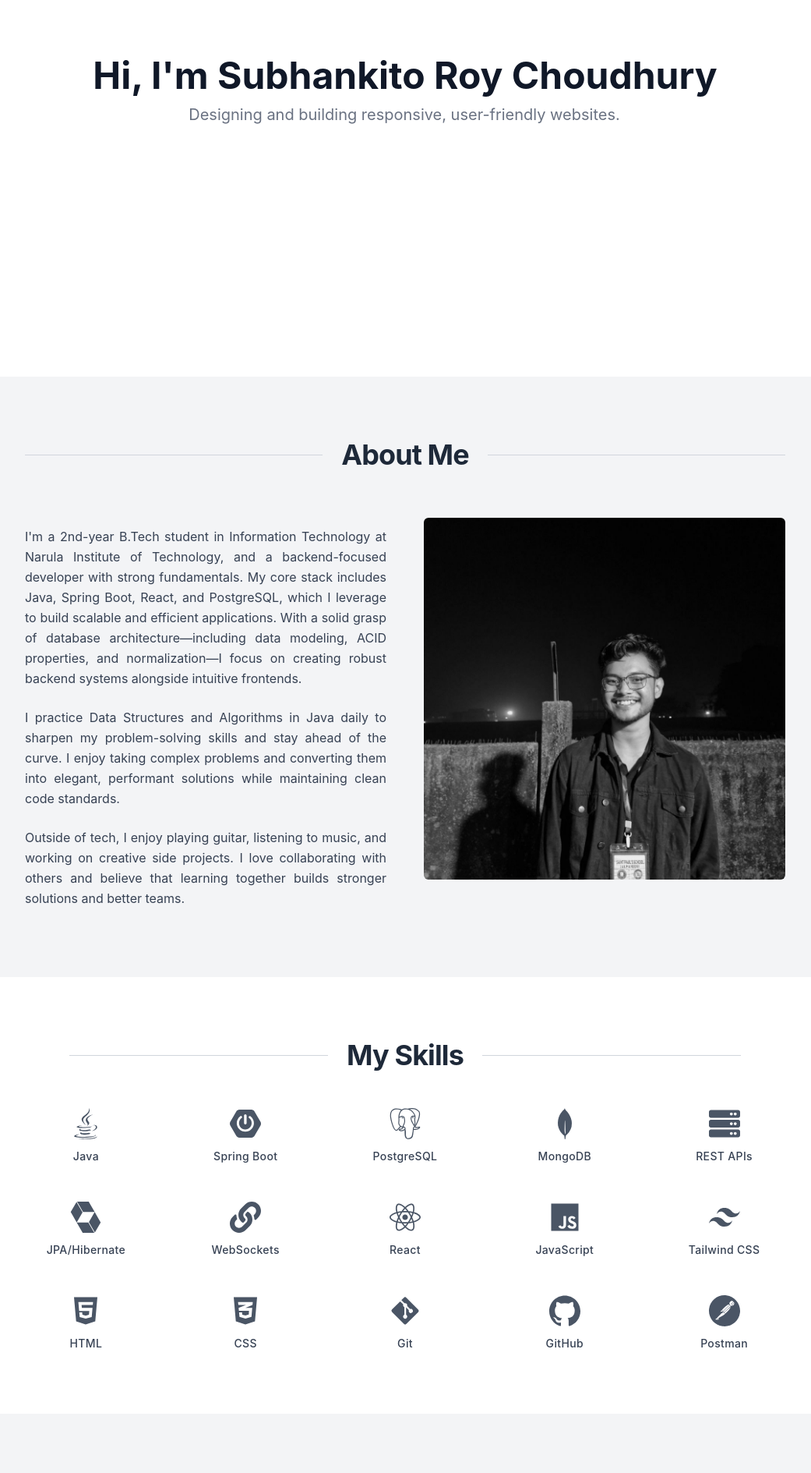
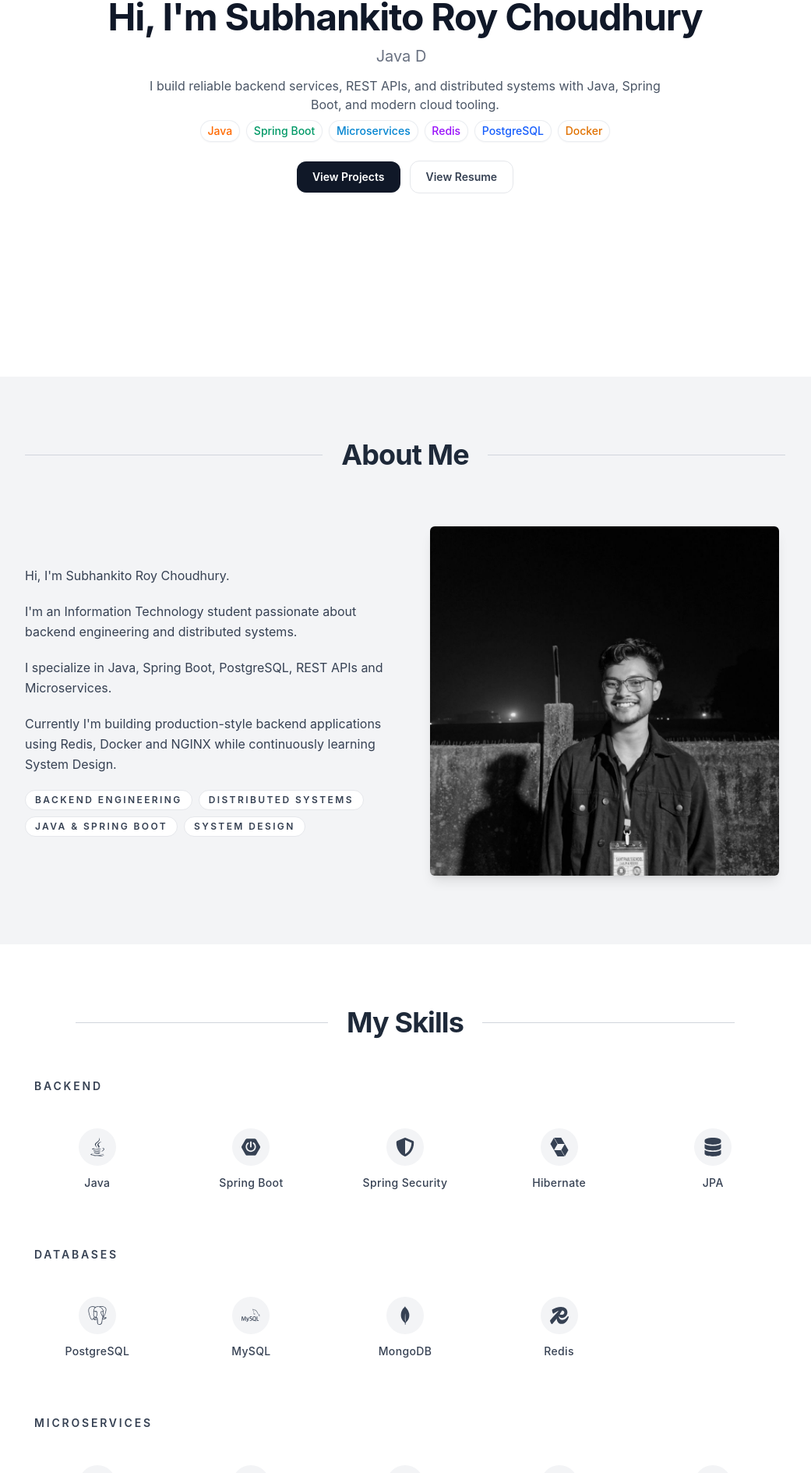
Before and after one commit to Adey1400/Porfolio, a React (Vite) app: page / in a window 1280 px wide. Shown: the part 317-2206 px from the top of the page at 78% size, without its empty margins (120-1161 px from the left). Built offline with nearby package versions, Linux system fonts and the light colour scheme.

Commit message:
updated portfolio

```diff
--- a/src/App.css
+++ b/src/App.css
@@ -2,27 +2,54 @@ html, body {
   margin: 0;
   padding: 0;
   width: 100%;
-  overflow-x: hidden; /* optional but helpful */
-   scroll-behavior: smooth;
-}
-@keyframes typing {
-  from { width: 0 }
-  to { width: 100% }
+  overflow-x: hidden;
+  scroll-behavior: smooth;
 }
 
-@keyframes blink-caret {
-  0%, 100% { border-color: transparent }
-  50% { border-color: white }
+html {
+  scroll-padding-top: 5rem;
 }
 
-.typewriter-text {
-  overflow: hidden;
+::selection {
+  background: rgba(59, 130, 246, 0.2);
+  color: inherit;
+}
+
+img {
+  display: block;
+}
+@keyframes blink-caret {
+  0%, 100% { opacity: 0 }
+  50% { opacity: 1 }
+}
+
+.typing-line {
+  display: inline-block;
   white-space: nowrap;
-  width: 0;
-  border-right: 2px solid white;
   text-align: center;
-  margin: 0 auto; /* Center the growing block */
-  animation:
-    typing 4s steps(50, end) forwards, /* ⬅ slower & smoother */
-    blink-caret 0.75s step-end infinite;
 }
+
+.typing-cursor {
+  display: inline-block;
+  width: 0.6ch;
+  margin-left: 0.15rem;
+  border-right: 2px solid currentColor;
+  animation: blink-caret 0.8s step-end infinite;
+  opacity: 1;
+}
+
+.tech-pill {
+  display: inline-flex;
+  align-items: center;
+  justify-content: center;
+  padding: 0.2rem 0.55rem;
+  border-radius: 9999px;
+  background: rgba(255, 255, 255, 0.7);
+  border: 1px solid rgba(148, 163, 184, 0.2);
+  box-shadow: 0 1px 2px rgba(15, 23, 42, 0.04);
+}
+
+.dark .tech-pill {
+  background: rgba(15, 23, 42, 0.45);
+  border-color: rgba(148, 163, 184, 0.18);
+}
--- a/src/components/Home.jsx
+++ b/src/components/Home.jsx
@@ -1,13 +1,72 @@
-import React from 'react';
+import React, { useEffect, useState } from 'react';
+import Resume from '../assets/Resume .pdf';
 
 function Home() {
+  const phrases = ['Backend Developer', 'Java Developer', 'Spring Boot Developer', 'Microservices Enthusiast'];
+  const [currentText, setCurrentText] = useState('');
+  const [currentPhraseIndex, setCurrentPhraseIndex] = useState(0);
+  const [isDeleting, setIsDeleting] = useState(false);
+
+  useEffect(() => {
+    const currentPhrase = phrases[currentPhraseIndex];
+    const typingSpeed = isDeleting ? 55 : 85;
+    const pauseDuration = 1200;
+
+    const timeout = setTimeout(() => {
+      if (!isDeleting) {
+        if (currentText.length < currentPhrase.length) {
+          setCurrentText(currentPhrase.slice(0, currentText.length + 1));
+        } else {
+          setTimeout(() => setIsDeleting(true), pauseDuration);
+        }
+      } else if (currentText.length > 0) {
+        setCurrentText(currentPhrase.slice(0, currentText.length - 1));
+      } else {
+        setIsDeleting(false);
+        setCurrentPhraseIndex((prev) => (prev + 1) % phrases.length);
+      }
+    }, typingSpeed);
+
+    return () => clearTimeout(timeout);
+  }, [currentText, currentPhraseIndex, isDeleting, phrases]);
+
   return (
     <div className="w-full h-[60vh] sm:h-[70vh] md:h-[90vh] flex flex-col items-center justify-center px-4 text-center transition-colors duration-300">
-      <div className="text-2xl sm:text-3xl md:text-4xl lg:text-5xl font-bold text-gray-900 dark:text-white">
+      <div className="text-2xl sm:text-3xl md:text-4xl lg:text-5xl font-bold tracking-tight text-gray-900 dark:text-white">
         Hi, I'm Subhankito Roy Choudhury
       </div>
-      <div className="py-3 text-sm sm:text-base md:text-lg lg:text-xl typewriter-text text-gray-500 dark:text-gray-400">
-        Designing and building responsive, user-friendly websites.
+      <div className="py-3 text-sm sm:text-base md:text-lg lg:text-xl min-h-[1.6em] text-gray-500 dark:text-gray-400">
+        <span className="typing-line">
+          <span>{currentText}</span>
+          <span className="typing-cursor" />
+        </span>
+      </div>
+      <p className="max-w-2xl text-sm sm:text-base text-gray-600 dark:text-gray-400">
+        I build reliable backend services, REST APIs, and distributed systems with Java, Spring Boot, and modern cloud tooling.
+      </p>
+      <div className="mt-2 flex flex-wrap items-center justify-center gap-2 text-[11px] sm:text-xs md:text-sm font-medium">
+        <span className="tech-pill text-orange-500 dark:text-orange-400">Java</span>
+        <span className="tech-pill text-emerald-600 dark:text-emerald-400">Spring Boot</span>
+        <span className="tech-pill text-sky-600 dark:text-sky-400">Microservices</span>
+        <span className="tech-pill text-purple-600 dark:text-purple-400">Redis</span>
+        <span className="tech-pill text-blue-600 dark:text-blue-400">PostgreSQL</span>
+        <span className="tech-pill text-amber-600 dark:text-amber-400">Docker</span>
+      </div>
+      <div className="mt-6 flex flex-wrap items-center justify-center gap-3">
+        <a
+          href="#projects"
+          className="rounded-xl bg-gray-900 px-5 py-2.5 text-sm font-semibold text-white transition-all duration-300 hover:bg-blue-600 focus-visible:outline-none focus-visible:ring-2 focus-visible:ring-blue-500 dark:bg-white dark:text-gray-900 dark:hover:bg-blue-400"
+        >
+          View Projects
+        </a>
+        <a
+          href={Resume}
+          target="_blank"
+          rel="noopener noreferrer"
+          className="rounded-xl border border-gray-200 px-5 py-2.5 text-sm font-semibold text-gray-700 transition-all duration-300 hover:bg-gray-100 focus-visible:outline-none focus-visible:ring-2 focus-visible:ring-blue-500 dark:border-gray-800 dark:text-gray-200 dark:hover:bg-gray-900"
+        >
+          View Resume
+        </a>
       </div>
     </div>
   );
--- a/src/components/about.jsx
+++ b/src/components/about.jsx
@@ -34,26 +34,38 @@ const About = () => {
       </div>
 
       {/* Content Section */}
-      <div className="flex flex-col-reverse md:flex-row w-11/12 max-w-5xl mx-auto my-8 gap-8 md:gap-12 px-4 sm:px-6">
+      <div className="flex flex-col-reverse md:flex-row w-11/12 max-w-5xl mx-auto my-8 gap-8 md:gap-12 px-4 sm:px-6 items-center">
         {/* Text block */}
-        <div className="md:w-1/2 space-y-6 text-justify text-sm sm:text-base leading-relaxed text-gray-700 dark:text-gray-300">
+        <div className="md:w-1/2 space-y-5 text-left text-sm sm:text-base leading-relaxed text-gray-700 dark:text-gray-300">
           <p className="fade-in opacity-0 translate-y-6 transition-all duration-700">
-            I'm a 2nd-year B.Tech student in Information Technology at Narula Institute of Technology, and a backend-focused developer with strong fundamentals. My core stack includes Java, Spring Boot, React, and PostgreSQL, which I leverage to build scalable and efficient applications. With a solid grasp of database architecture—including data modeling, ACID properties, and normalization—I focus on creating robust backend systems alongside intuitive frontends.
+            Hi, I'm Subhankito Roy Choudhury.
           </p>
 
           <p className="fade-in opacity-0 translate-y-6 transition-all duration-700 delay-100">
-            I practice Data Structures and Algorithms in Java daily to sharpen my problem-solving skills and stay ahead of the curve. I enjoy taking complex problems and converting them into elegant, performant solutions while maintaining clean code standards.
+            I'm an Information Technology student passionate about backend engineering and distributed systems.
           </p>
 
           <p className="fade-in opacity-0 translate-y-6 transition-all duration-700 delay-200">
-            Outside of tech, I enjoy playing guitar, listening to music, and working on creative side projects. I love collaborating with others and believe that learning together builds stronger solutions and better teams.
+            I specialize in Java, Spring Boot, PostgreSQL, REST APIs and Microservices.
           </p>
+
+          <p className="fade-in opacity-0 translate-y-6 transition-all duration-700 delay-300">
+            Currently I'm building production-style backend applications using Redis, Docker and NGINX while continuously learning System Design.
+          </p>
+
+          <div className="fade-in flex flex-wrap gap-2 opacity-0 translate-y-6 transition-all duration-700 delay-400">
+            {['Backend Engineering', 'Distributed Systems', 'Java & Spring Boot', 'System Design'].map((item) => (
+              <span key={item} className="rounded-full border border-gray-200 bg-white px-3 py-1 text-xs font-semibold uppercase tracking-[0.2em] text-gray-700 dark:border-gray-800 dark:bg-gray-900 dark:text-gray-300">
+                {item}
+              </span>
+            ))}
+          </div>
         </div>
 
         {/* Image block */}
-        <div className="w-full md:w-1/2 flex justify-center items-center">
+        <div className="w-full md:w-1/2 flex justify-center items-center fade-in opacity-0 translate-y-6 transition-all duration-700 delay-150">
           <img
-            className="w-full rounded-md aspect-square object-cover"
+            className="w-full max-w-md rounded-md aspect-square object-cover shadow-lg"
             src={Profilephoto}
             alt="Subhankito"
           />
--- a/src/components/navbar.jsx
+++ b/src/components/navbar.jsx
@@ -11,7 +11,6 @@ const Navbar = ({ darkMode, setDarkMode }) => {
   };
 
   const toggleDarkMode = () => {
-    console.log("Toggling theme. Current mode:", darkMode ? "Dark" : "Light");
     setDarkMode(!darkMode);
   };
 
@@ -51,11 +50,11 @@ const Navbar = ({ darkMode, setDarkMode }) => {
   );
 
   return (
-    <nav className="fixed top-0 left-0 w-full bg-white dark:bg-gray-950 shadow-sm text-gray-900 dark:text-gray-100 z-50 transition-colors duration-300 border-b border-gray-100 dark:border-gray-900">
+    <nav className="fixed top-0 left-0 w-full bg-white/90 backdrop-blur-md dark:bg-gray-950/90 shadow-sm text-gray-900 dark:text-gray-100 z-50 transition-colors duration-300 border-b border-gray-100 dark:border-gray-900">
       <div className="flex items-center justify-between px-4 py-3 sm:px-6 md:py-4 max-w-screen-xl mx-auto relative">
         {/* Left - Logo */}
         <div className="flex items-center flex-shrink-0">
-          <a href="#home">
+          <a href="#home" aria-label="Go to home section">
             <img className="w-8 sm:w-10 rounded-full border border-gray-200 dark:border-gray-800" src={profileImage} alt="Logo" />
           </a>
         </div>
--- a/src/components/skills.jsx
+++ b/src/components/skills.jsx
@@ -1,33 +1,82 @@
 import React from "react";
 import {
-  FaHtml5, FaCss3Alt, FaJs, FaReact, FaJava, FaGitAlt, FaServer, FaLink
+  FaDocker,
+  FaGitAlt,
+  FaGithub,
+  FaJava,
+  FaLock,
+  FaReact,
+  FaServer,
+  FaShieldAlt,
+  FaDatabase,
+  FaTools,
 } from "react-icons/fa";
 import {
-  SiTailwindcss, SiPostgresql, SiGithub, SiMongodb, SiSpringboot, SiPostman, SiHibernate
+  SiHibernate,
+  SiJavascript,
+  SiMongodb,
+  SiMysql,
+  SiNginx,
+  SiPostgresql,
+  SiPostman,
+  SiRedis,
+  SiSpringboot,
+  SiTailwindcss,
 } from "react-icons/si";
 
-const skills = [
-  { name: "Java", icon: <FaJava size={40} /> },
-  { name: "Spring Boot", icon: <SiSpringboot size={40} /> },
-  { name: "PostgreSQL", icon: <SiPostgresql size={40} /> },
-  { name: "MongoDB", icon: <SiMongodb size={40} /> },
-  { name: "REST APIs", icon: <FaServer size={40} /> },
-  { name: "JPA/Hibernate", icon: <SiHibernate size={40} /> },
-  { name: "WebSockets", icon: <FaLink size={40} /> },
-  { name: "React", icon: <FaReact size={40} /> },
-  { name: "JavaScript", icon: <FaJs size={40} /> },
-  { name: "Tailwind CSS", icon: <SiTailwindcss size={40} /> },
-  { name: "HTML", icon: <FaHtml5 size={40} /> },
-  { name: "CSS", icon: <FaCss3Alt size={40} /> },
-  { name: "Git", icon: <FaGitAlt size={40} /> },
-  { name: "GitHub", icon: <SiGithub size={40} /> },
-  { name: "Postman", icon: <SiPostman size={40} /> },
+const skillCategories = [
+  {
+    title: "Backend",
+    skills: [
+      { name: "Java", icon: <FaJava size={24} /> },
+      { name: "Spring Boot", icon: <SiSpringboot size={24} /> },
+      { name: "Spring Security", icon: <FaShieldAlt size={24} /> },
+      { name: "Hibernate", icon: <SiHibernate size={24} /> },
+      { name: "JPA", icon: <FaDatabase size={24} /> },
+    ],
+  },
+  {
+    title: "Databases",
+    skills: [
+      { name: "PostgreSQL", icon: <SiPostgresql size={24} /> },
+      { name: "MySQL", icon: <SiMysql size={24} /> },
+      { name: "MongoDB", icon: <SiMongodb size={24} /> },
+      { name: "Redis", icon: <SiRedis size={24} /> },
+    ],
+  },
+  {
+    title: "Microservices",
+    skills: [
+      { name: "Docker", icon: <FaDocker size={24} /> },
+      { name: "NGINX", icon: <SiNginx size={24} /> },
+      { name: "REST APIs", icon: <FaServer size={24} /> },
+      { name: "JWT", icon: <FaLock size={24} /> },
+      { name: "OAuth2", icon: <FaShieldAlt size={24} /> },
+    ],
+  },
+  {
+    title: "Frontend",
+    skills: [
+      { name: "React", icon: <FaReact size={24} /> },
+      { name: "JavaScript", icon: <SiJavascript size={24} /> },
+      { name: "Tailwind CSS", icon: <SiTailwindcss size={24} /> },
+    ],
+  },
+  {
+    title: "Tools",
+    skills: [
+      { name: "Git", icon: <FaGitAlt size={24} /> },
+      { name: "GitHub", icon: <FaGithub size={24} /> },
+      { name: "Maven", icon: <FaTools size={24} /> },
+      { name: "Postman", icon: <SiPostman size={24} /> },
+    ],
+  },
 ];
 
 const Skills = () => {
   return (
     <section className="bg-white dark:bg-gray-950 text-gray-700 dark:text-gray-300 py-20 transition-colors duration-300">
-      <div className="max-w-5xl mx-auto px-4 text-center">
+      <div className="max-w-5xl mx-auto px-4 sm:px-6">
         <div className="w-11/12 max-w-5xl mx-auto flex items-center justify-center mb-12 px-4 sm:px-6">
           <div className="flex-grow border-t border-gray-300 dark:border-gray-800"></div>
           <span className="mx-6 text-gray-800 dark:text-gray-100 text-3xl sm:text-4xl font-bold tracking-tight">
@@ -36,18 +85,28 @@ const Skills = () => {
           <div className="flex-grow border-t border-gray-300 dark:border-gray-800"></div>
         </div>
 
-        <div className="grid grid-cols-2 sm:grid-cols-3 md:grid-cols-4 lg:grid-cols-5 gap-y-12 gap-x-8">
-          {skills.map((skill, index) => (
-            <div
-              key={index}
-              className="flex flex-col items-center justify-center hover:scale-110 transition-all duration-300 group"
-            >
-              <div className="mb-3 text-gray-600 dark:text-gray-400 group-hover:text-blue-600 dark:group-hover:text-blue-400 transition-colors">
-                {skill.icon}
+        <div className="space-y-12">
+          {skillCategories.map((category, index) => (
+            <div key={index} className="text-left">
+              <div className="mb-5 inline-block rounded-full bg-transparent px-3 py-1 text-sm font-semibold uppercase tracking-[0.2em] text-gray-700 dark:text-gray-300">
+                {category.title}
               </div>
-              <p className="text-sm font-medium tracking-wide text-gray-700 dark:text-gray-300 group-hover:text-gray-900 dark:group-hover:text-white transition-colors">
-                {skill.name}
-              </p>
+
+              <div className="grid grid-cols-2 gap-3 sm:grid-cols-3 md:grid-cols-4 lg:grid-cols-5">
+                {category.skills.map((skill, skillIndex) => (
+                  <div
+                    key={skillIndex}
+                    className="group flex min-h-[110px] flex-col items-center justify-center rounded-2xl bg-transparent px-4 py-5 text-center transition-all duration-300 hover:-translate-y-1 hover:bg-gray-50 dark:hover:bg-gray-900/70"
+                  >
+                    <div className="mb-3 flex h-12 w-12 items-center justify-center rounded-full bg-gray-100 text-gray-700 transition-all duration-300 group-hover:scale-110 group-hover:bg-blue-100 group-hover:text-blue-700 dark:bg-gray-800 dark:text-gray-300 dark:group-hover:bg-blue-950 dark:group-hover:text-blue-300">
+                      {skill.icon}
+                    </div>
+                    <p className="text-sm font-medium tracking-wide text-gray-700 transition-colors duration-300 group-hover:text-gray-900 dark:text-gray-300 dark:group-hover:text-white">
+                      {skill.name}
+                    </p>
+                  </div>
+                ))}
+              </div>
             </div>
           ))}
         </div>
```
Also changed, not shown: src/components/contact.jsx (+12 -6 lines), src/components/project.jsx (+24 -2 lines).
